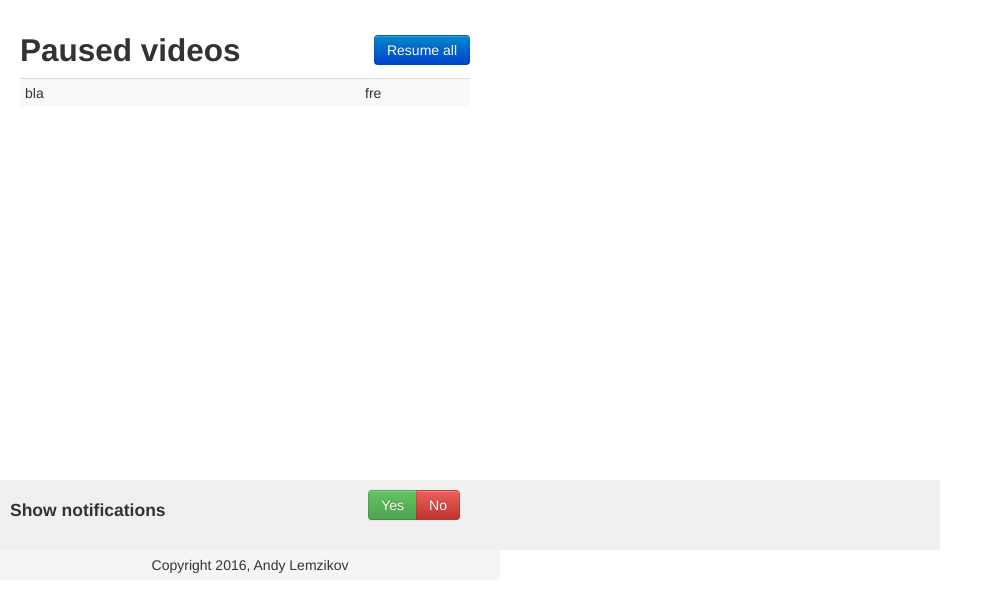
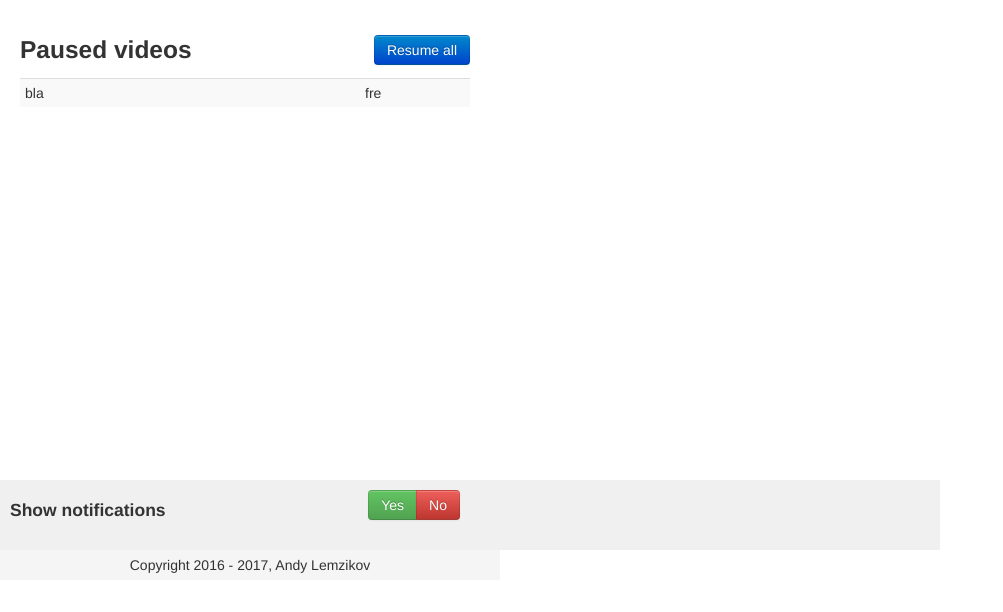
Before and after one commit to AndyLem/YouPause, a browser extension: page views/index.html in a window 1280 px wide. Shown: the whole page, without its empty margins (0-1003 px from the left). Drawn offline with Linux system fonts and the light colour scheme.

Commit message:
Slightly change the style of the caption, Update the copyright label

```diff
--- a/views/index.html
+++ b/views/index.html
@@ -14,7 +14,7 @@
         <div class="container">
             <div id="paused-videos-list">
                 <div class='content-width'>
-                    <h2 id='paused-title'>Paused videos</h2> <a href="#" id="resume-all-btn" class="btn btn-primary">Resume all</a>
+                    <h3 id='paused-title'>Paused videos</h2> <a href="#" id="resume-all-btn" class="btn btn-primary">Resume all</a>
                 </div>
                 <div id='paused-videos-table'>
                     <table class="table table-striped table-condensed" id="tabs-table">
@@ -47,7 +47,7 @@
         </div>
     </div>
     <div class="footer">
-        <p class="copyright">Copyright 2016, Andy Lemzikov</p>
+        <p class="copyright">Copyright 2016 - 2017, Andy Lemzikov</p>
     </div>
     <script src="/bootstrap/js/bootstrap.min.js"></script>
     <script src="/scripts/ui/index.js"></script>
--- a/views/styles/main.css
+++ b/views/styles/main.css
@@ -62,7 +62,7 @@ a.resume-btn {
     width: 450px;
 }
 
-h2#paused-title{
+#paused-title{
     display:inline;
 }
 
```
